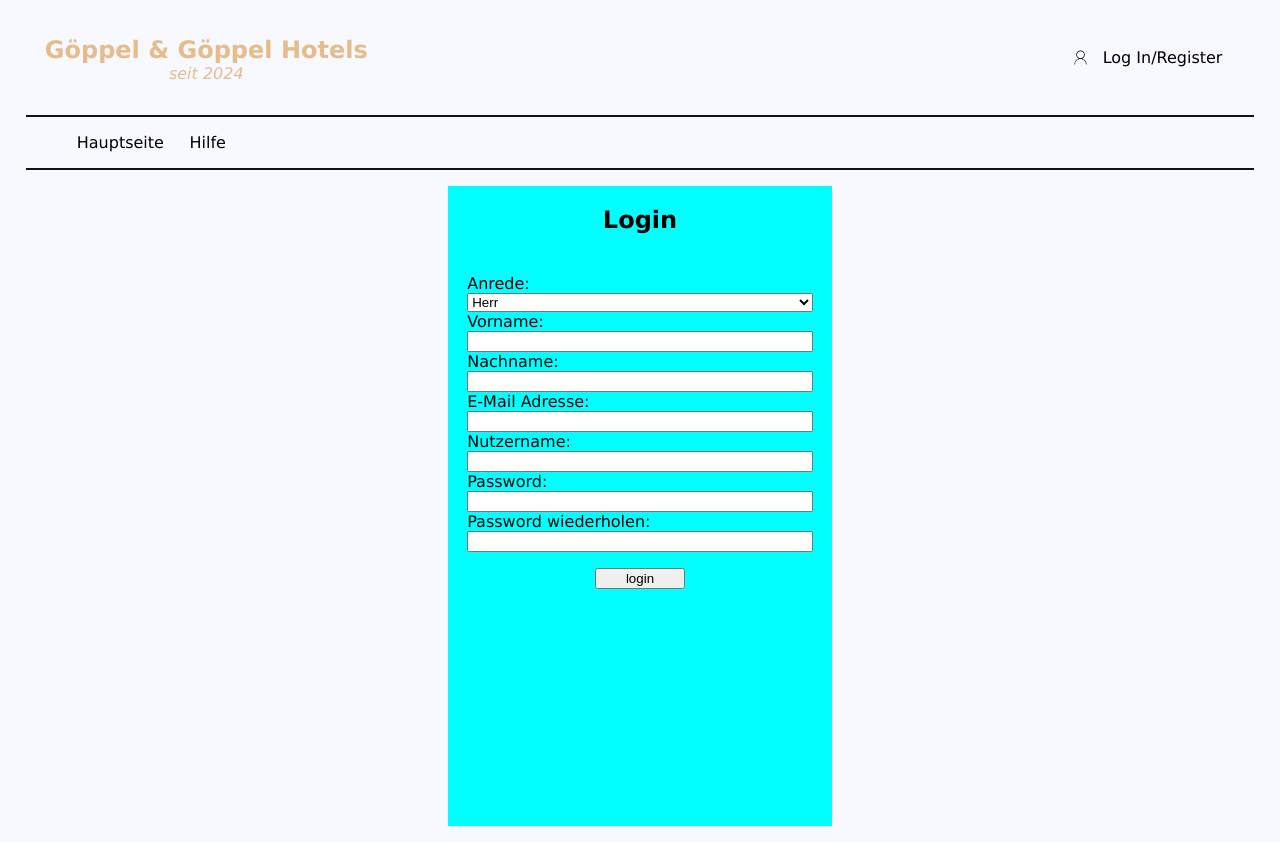
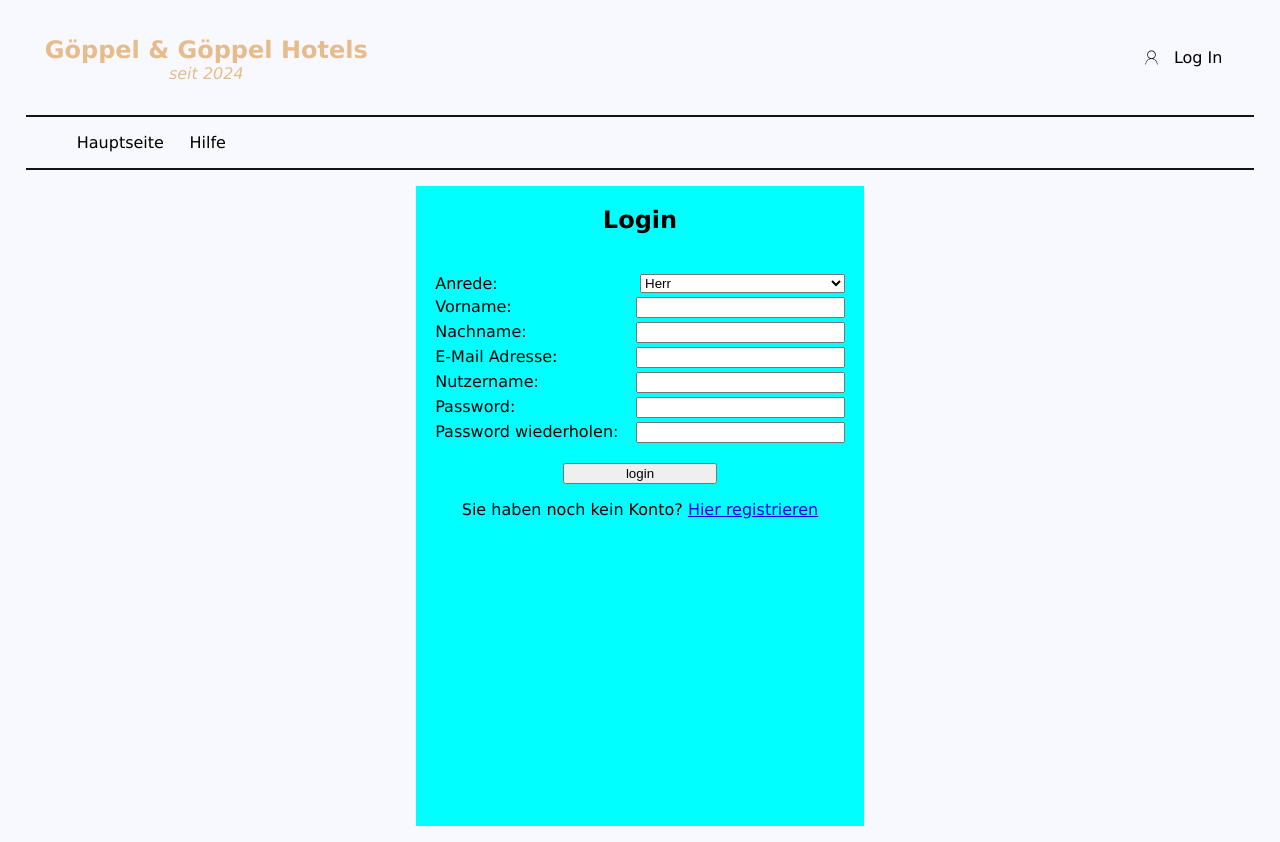
Before and after one commit to Lux-i/gaminghotel, a PHP site: page /HTML/login.html in a window 1280 px wide. Run offline with PHP 8.4, Linux system fonts and the light colour scheme.

Commit message:
editing css on login.html
added "register here" link to login.html

```diff
--- a/CSS/login.css
+++ b/CSS/login.css
@@ -2,22 +2,26 @@ main{
     display: flex;
     justify-content: center;
 }
-.login_fenster{
+
+#login_fenster{
     background-color: aqua;
     height: 80vh;
-    width: 30vw;
+    width: 35vw;
 }
 
 h2{
     text-align: center;
 }
 
-.login_inhalt{
+#login_inhalt{
     display: flex;
     flex-direction: column;
     justify-content: center;
     padding-top: 2.5vh;
+}
 
+#login_inhalt p {
+    text-align: center;
 }
 
 form{
@@ -27,6 +31,19 @@ form{
     padding: 0 1.5vw 0 1.5vw;
 }
 
+label {
+    width: 50%;
+}
+
+.inputfield {
+    width: 50%;
+}
+
+.input_group {
+    display: flex;
+    margin-bottom: 0.5vh;
+}
+
 .submit_button{
     margin: 2vh 10vw 0 10vw;
 }
--- a/HTML/login.html
+++ b/HTML/login.html
@@ -15,10 +15,12 @@
       </section>
 
       <section class="login">
-        <img class="login_icon" src="/Public/Images/user-128.svg" alt="Login Icon" />
-        <a class="navlink" href="/HTML/login.html">Log In/Register</a>
+        <img
+          class="login_icon"
+          src="/Public/Images/user-128.svg"
+          alt="Login Icon" />
+        <a class="navlink" href="/HTML/login.html">Log In</a>
       </section>
-
     </header>
     <nav>
       <a class="navlink" href="/index.html">Hauptseite</a>
@@ -26,31 +28,62 @@
     </nav>
 
     <main>
-        <section class="login_fenster">
+      <section id="login_fenster">
         <h2>Login</h2>
-            <section class="login_inhalt">
+        <section id="login_inhalt">
           <form>
+            <section class="input_group">
               <label for="anrede">Anrede:</label>
-
-                    <select name="anrede" id="anrede">
+              <select class="inputfield" name="anrede" id="anrede">
                 <option value="herr">Herr</option>
                 <option value="frau">Frau</option>
                 <option value="divers">Divers</option>
               </select>
+            </section>
+            <section class="input_group">
               <label for="vorname">Vorname:</label>
-                    <input type="text" id="vorname" name="vorname">
+              <input
+                class="inputfield"
+                type="text"
+                id="vorname"
+                name="vorname" />
+            </section>
+            <section class="input_group">
               <label for="nachname">Nachname:</label>
-                    <input type="text" id="nachname" name="nachname">
+              <input
+                class="inputfield"
+                type="text"
+                id="nachname"
+                name="nachname" />
+            </section>
+            <section class="input_group">
               <label for="email">E-Mail Adresse:</label>
-                    <input type="email" id="email" name="email">
+              <input class="inputfield" type="email" id="email" name="email" />
+            </section>
+            <section class="input_group">
               <label for="username">Nutzername:</label>
-                    <input type="text" id="username" name="username">
+              <input
+                class="inputfield"
+                type="text"
+                id="username"
+                name="username" />
+            </section>
+            <section class="input_group">
               <label for="pwd">Password:</label>
-                    <input type="password" id="pwd" name="pwd">
+              <input class="inputfield" type="password" id="pwd" name="pwd" />
+            </section>
+            <section class="input_group">
               <label for="pwd">Password wiederholen:</label>
-                    <input type="password" id="pwd" name="pwd">
-                    <input class="submit_button" type="submit" value="login">
+              <input class="inputfield" type="password" id="pwd" name="pwd" />
+            </section>
+            <input class="submit_button" type="submit" value="login" />
           </form>
+          <p>
+            Sie haben noch kein Konto?
+            <a href="/HTML/register.html">Hier registrieren</a>
+          </p>
         </section>
       </section>
     </main>
+  </body>
+</html>
```
Also changed, not shown: HTML/hilfe.html (+5 -4 lines), HTML/impressum.html (+8 -8 lines), HTML/register.html (+8 -4 lines), index.html (+10 -9 lines). Lines whose indentation alone changed are shown as unchanged.
